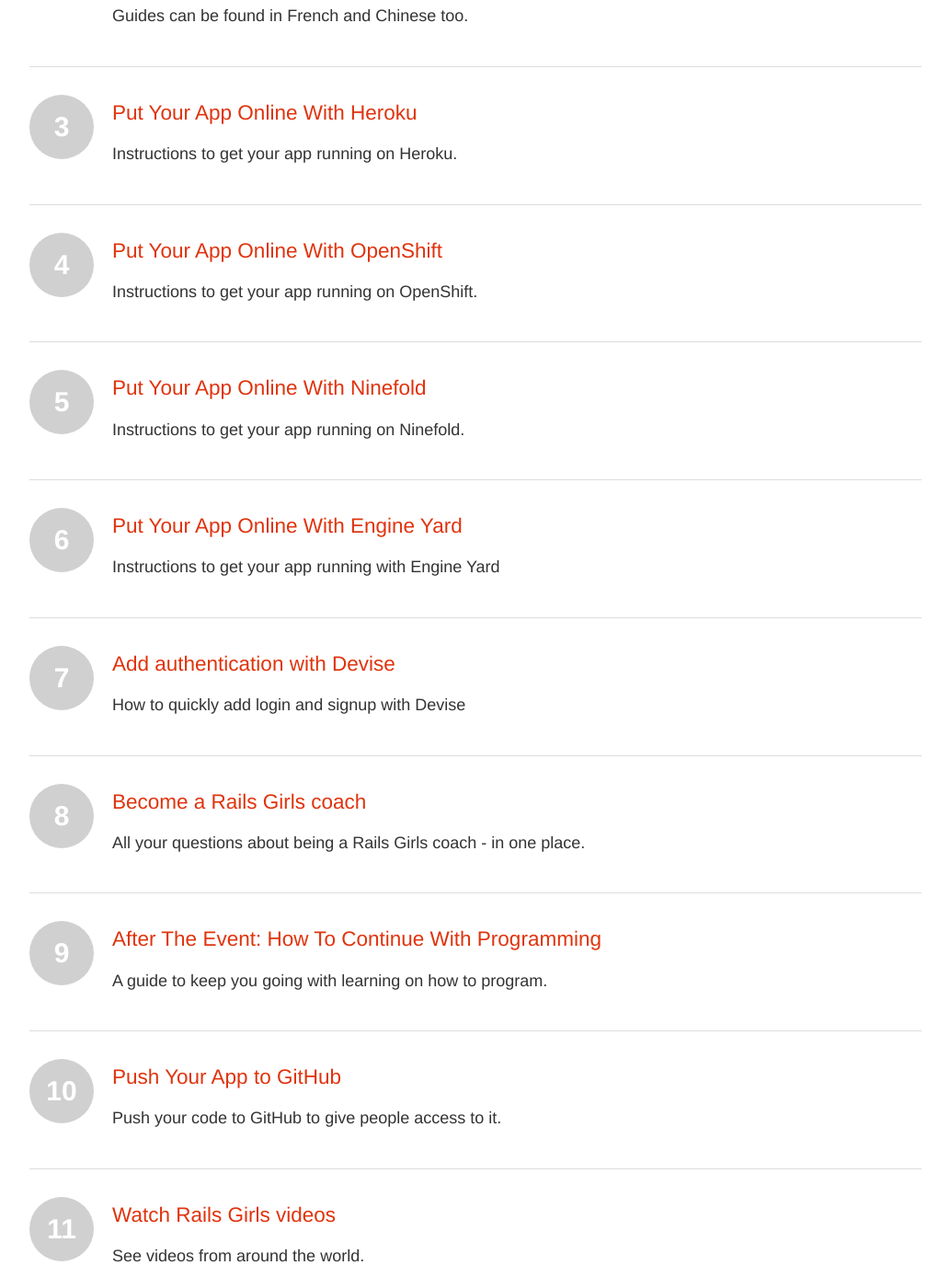
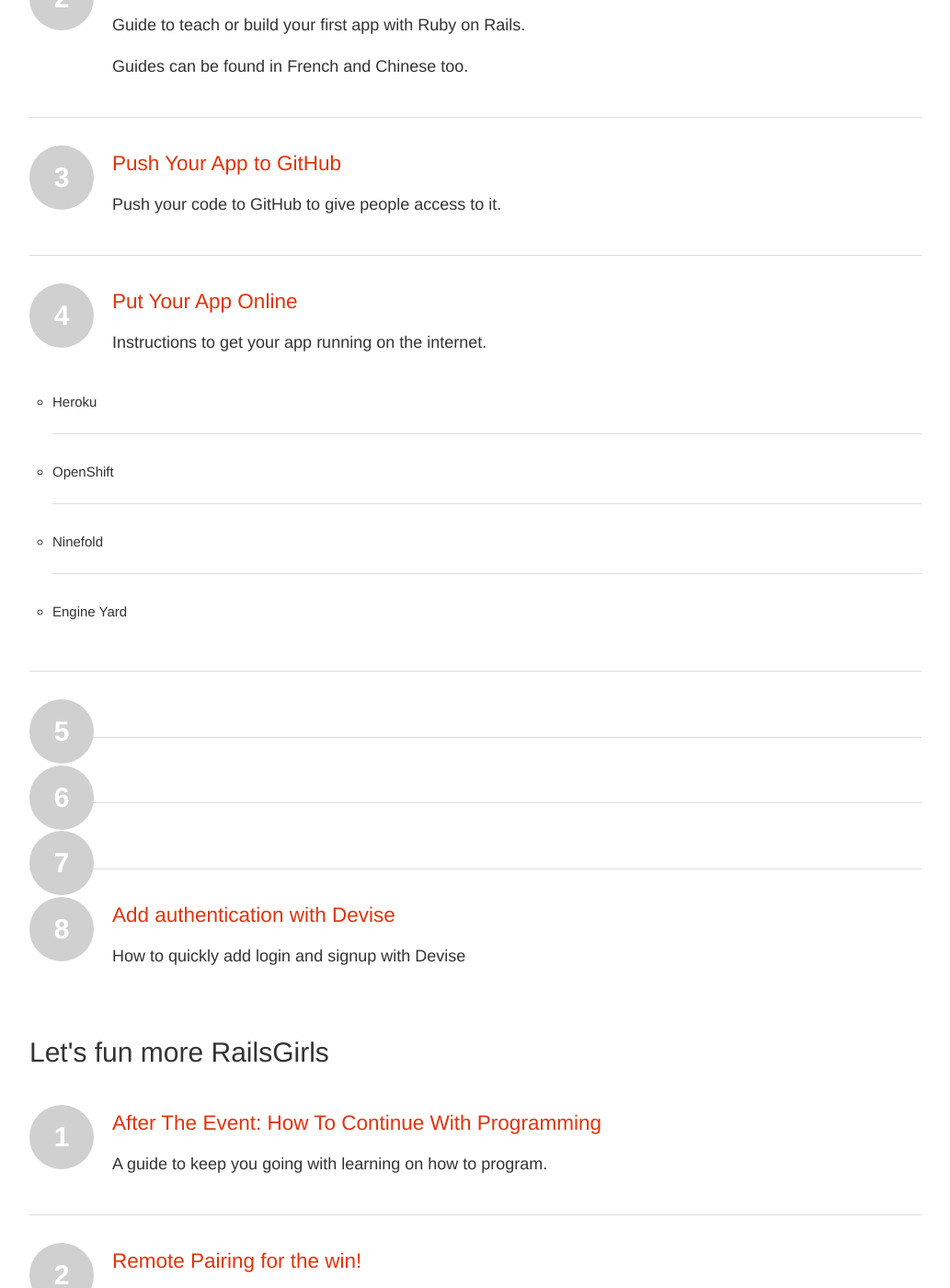
Before and after one commit to railsgirls/guides.railsgirls.com, a Jekyll site: the page built from index.html, in a window 1280 px wide and 1400 px high, scrolled down 1076 px. Shown: the whole window at 92% size, without its empty margins (53-1086 px from the left). Built offline with Jekyll 4.4.1, drawn with Linux system fonts in a browser that asks for light colours; nearby versions of some CDN libraries; Markdown is read by kramdown in place of the engine named in the settings; some of the changed text lies outside the part shown.

Commit message:
reindexed table of contents

```diff
--- a/index.html
+++ b/index.html
@@ -19,11 +19,11 @@
 
 <hr />
 
+<h2>Welcome to RailsGirls!</h2>
 <ul class="home">
-
   <li>
     <a href="guide">
-      <i> ★</i>
+      <i>★</i>
       <h3>How to Organize a Rails Girls Event</h3>
       <p>This guide has been put together to help you get started organizing your first Rails Girls event.</p>
     </a>
@@ -45,77 +45,111 @@
       <p>Guides can be found in <a href="http://railspremierspas.humancoders.com/">French</a> and <a href="http://rgcn.github.io">Chinese</a> too.</p>
     </a>
   </li>
+
   <li>
-    <a href="heroku">
+    <a href="github">
       <i>3</i>
-      <h3>Put Your App Online With Heroku</h3>
-      <p>Instructions to get your app running on Heroku.</p>
+      <h3>Push Your App to GitHub</h3>
+      <p>Push your code to GitHub to give people access to it.</p>
     </a>
   </li>
+
   <li>
-    <a href="openshift">
-      <i>4</i>
-      <h3>Put Your App Online With OpenShift</h3>
-      <p>Instructions to get your app running on OpenShift.</p>
+    <i>4</i>
+    <h3>Put Your App Online</h3>
+    <p>Instructions to get your app running on the internet.</p>
+    <ul>
+      <li><a href="heroku">Heroku</a></li>
+      <li><a href="openshift">OpenShift</a></li>
+      <li><a href="ninefold">Ninefold</a></li>
+      <li><a href="engineyard">Engine Yard</a></li>
+    </ul>
+  </li>
+
+  <li>
+    <a href="commenting">
+      <i>5</i>
+      <h3></h3>
+      <p></p>
     </a>
   </li>
+
   <li>
-    <a href="ninefold">
-      <i>5</i>
-      <h3>Put Your App Online With Ninefold</h3>
-      <p>Instructions to get your app running on Ninefold.</p>
+    <a href="design">
+      <i>6</i>
+      <h3></h3>
+      <p></p>
     </a>
   </li>
+
   <li>
-    <a href="http://guides.railsgirls.com/engineyard/">
-      <i>6</i>
-      <h3>Put Your App Online With Engine Yard</h3>
-      <p>Instructions to get your app running with Engine Yard</p>
+    <a href="thumbnails">
+      <i>7</i>
+      <h3></h3>
+      <p></p>
     </a>
   </li>
 
   <li>
     <a href="devise">
-      <i>7</i>
+      <i>8</i>
       <h3>Add authentication with Devise</h3>
       <p>How to quickly add login and signup with Devise</p>
     </a>
   </li>
+</ul>
+
+<h2>Let's fun more RailsGirls</h2>
+<ul class="home">
+
+  <li>
+    <a href="how-to-continue-with-programming">
+      <i>1</i>
+      <h3>After The Event: How To Continue With Programming</h3>
+      <p>A guide to keep you going with learning on how to program.</p>
+    </a>
+  </li>
+
+  <li>
+    <a href="remote">
+      <i>2</i>
+      <h3>Remote Pairing for the win!</h3>
+      <p>Even if you can not find help locally, someone can still help you over the Internet.</p>
+    </a>
+  </li>
+
   <li>
     <a href="coach">
-      <i>8</i>
+      <i>3</i>
       <h3>Become a Rails Girls coach</h3>
       <p>All your questions about being a Rails Girls coach - in one place.</p>
     </a>
   </li>
+
   <li>
-    <a href="how-to-continue-with-programming">
-      <i>9</i>
-      <h3>After The Event: How To Continue With Programming</h3>
-      <p>A guide to keep you going with learning on how to program.</p>
+    <a href="guide-to-the-guide">
+      <i>4</i>
+      <h3></h3>
+      <p></p>
     </a>
   </li>
+
   <li>
-    <a href="github">
-      <i>10</i>
-      <h3>Push Your App to GitHub</h3>
-      <p>Push your code to GitHub to give people access to it.</p>
+    <a href="bundlerfordevelopment">
+      <i>5</i>
+      <h3></h3>
+      <p></p>
     </a>
   </li>
+
   <li>
     <a href="videos">
-      <i>11</i>
+      <i>6</i>
       <h3>Watch Rails Girls videos</h3>
       <p>See videos from around the world.</p>
     </a>
   </li>
-  <li>
-    <a href="remote">
-      <i>12</i>
-      <h3>Remote Pairing for the win!</h3>
-      <p>Even if you can not find help locally, someone can still help you over the Internet.</p>
-    </a>
-  </li>
+
   <li>
     <a href="contributing">
       <i>?</i>
```
